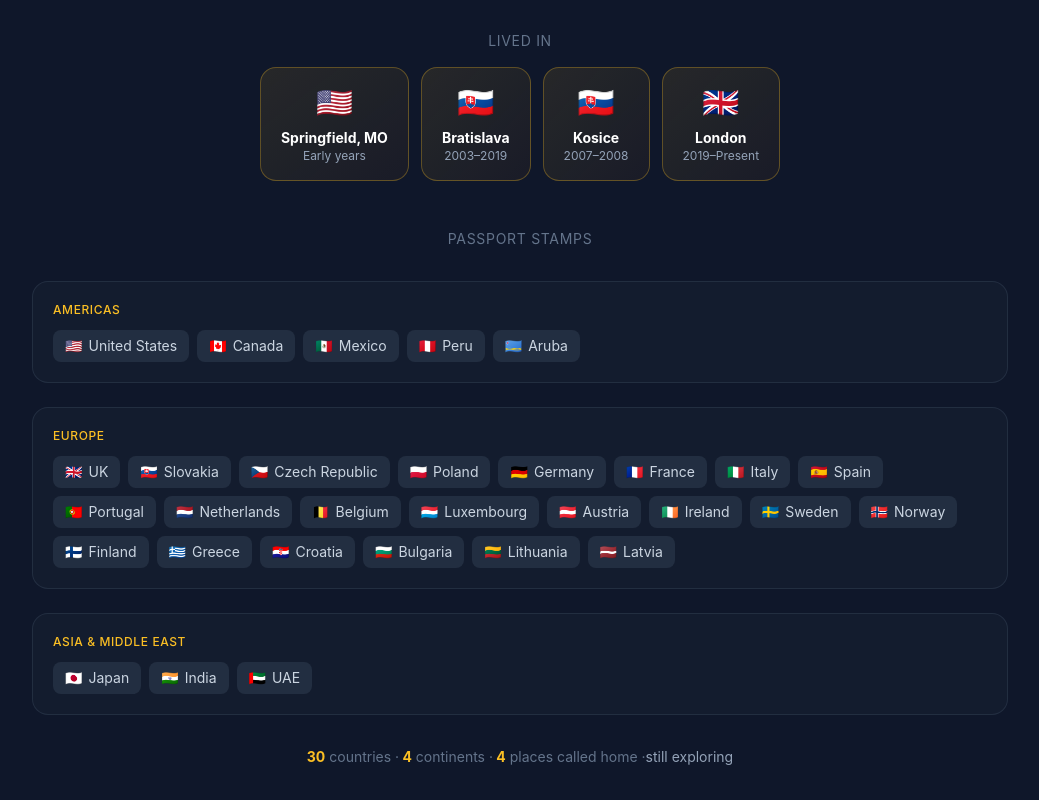
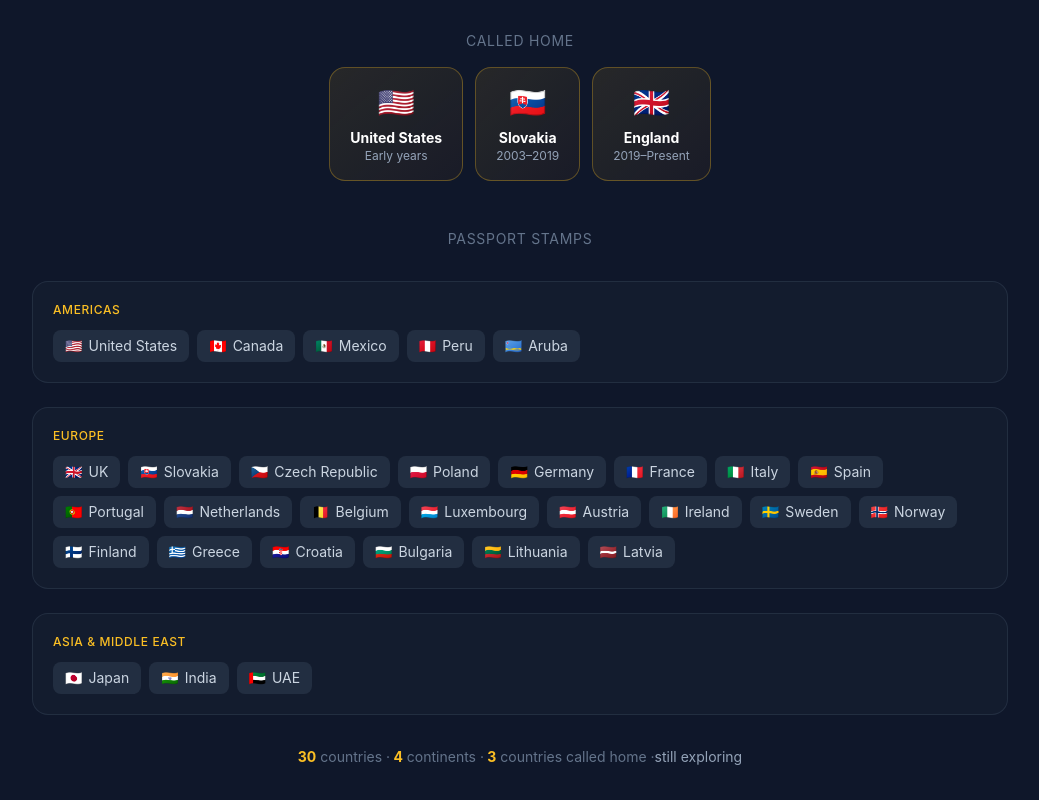
Before and after one commit to cvinirwin9455/skillscan, a Next.js app: page / in a window 1280 px wide. Shown: the part 6500-7300 px from the top of the page, without its empty margins (120-1159 px from the left). Built offline with nearby package versions, Linux system fonts and the light colour scheme.

Commit message:
Simplify lived-in to countries, 3 countries called home

```diff
--- a/src/app/page.tsx
+++ b/src/app/page.tsx
@@ -483,7 +483,7 @@ export default function Home() {
         <div className="max-w-5xl mx-auto px-6">
           <p className="text-center text-amber-400 font-medium tracking-wider uppercase text-sm mb-4">Beyond Work</p>
           <h2 className="text-3xl sm:text-4xl font-bold text-center mb-4">
-            30 countries. 4 cities called <span className="text-amber-400">home</span>.
+            30 countries. 3 countries called <span className="text-amber-400">home</span>.
           </h2>
           <p className="text-slate-400 text-center mb-12 max-w-xl mx-auto">
             I&apos;ve lived and worked across continents. Every place shaped how I think about people, culture, and learning.
@@ -491,17 +491,16 @@ export default function Home() {
 
           {/* Places Lived */}
           <div className="mb-12">
-            <p className="text-sm text-slate-500 uppercase tracking-wider mb-4 text-center">Lived In</p>
+            <p className="text-sm text-slate-500 uppercase tracking-wider mb-4 text-center">Called Home</p>
             <div className="flex flex-wrap justify-center gap-3">
               {[
-                { city: 'Springfield, MO', country: 'USA', flag: '🇺🇸', years: 'Early years' },
-                { city: 'Bratislava', country: 'Slovakia', flag: '🇸🇰', years: '2003–2019' },
-                { city: 'Kosice', country: 'Slovakia', flag: '🇸🇰', years: '2007–2008' },
-                { city: 'London', country: 'England', flag: '🇬🇧', years: '2019–Present' },
-              ].map(({ city, country, flag, years }) => (
-                <div key={city} className="px-5 py-4 rounded-2xl bg-gradient-to-br from-amber-400/10 to-amber-600/5 border border-amber-400/30 text-center group hover:-translate-y-1 transition-all duration-300">
+                { country: 'United States', flag: '🇺🇸', years: 'Early years' },
+                { country: 'Slovakia', flag: '🇸🇰', years: '2003–2019' },
+                { country: 'England', flag: '🇬🇧', years: '2019–Present' },
+              ].map(({ country, flag, years }) => (
+                <div key={country} className="px-5 py-4 rounded-2xl bg-gradient-to-br from-amber-400/10 to-amber-600/5 border border-amber-400/30 text-center group hover:-translate-y-1 transition-all duration-300">
                   <span className="text-3xl block mb-2">{flag}</span>
-                  <p className="font-bold text-white text-sm">{city}</p>
+                  <p className="font-bold text-white text-sm">{country}</p>
                   <p className="text-xs text-slate-400">{years}</p>
                 </div>
               ))}
@@ -590,7 +589,7 @@ export default function Home() {
             <p className="text-slate-500 text-sm">
               <span className="text-amber-400 font-bold">30</span> countries &middot;
               <span className="text-amber-400 font-bold"> 4</span> continents &middot;
-              <span className="text-amber-400 font-bold"> 4</span> places called home &middot;
+              <span className="text-amber-400 font-bold"> 3</span> countries called home &middot;
               <span className="text-slate-400">still exploring</span>
             </p>
           </div>
```
